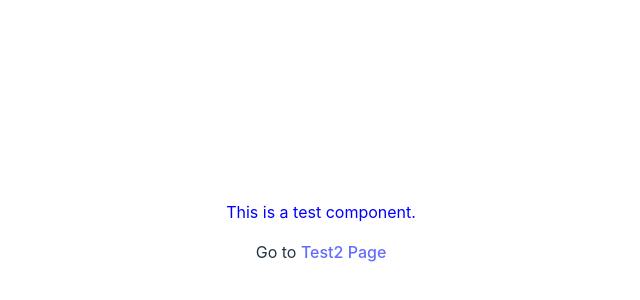
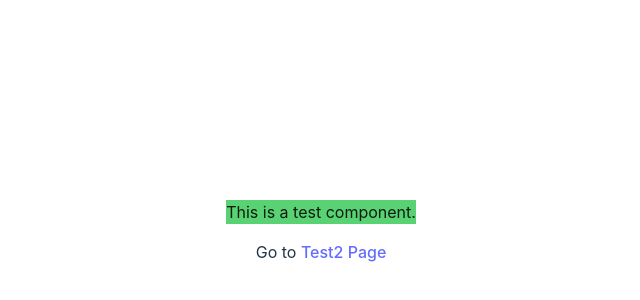
Before and after one commit to kusa-mochi/lite-sns, a React (Vite) app in the folder src/cmd/client/lite-sns-client/: page /test in a window 1280 px wide. Shown: the part 160-460 px from the top of the page, without its empty margins (319-959 px from the left). Built offline with nearby package versions, Linux system fonts and the light colour scheme.

Commit message:
test use of the theme.

```diff
--- a/src/cmd/client/lite-sns-client/src/pages/test.tsx
+++ b/src/cmd/client/lite-sns-client/src/pages/test.tsx
@@ -1,8 +1,11 @@
 import { css } from "@emotion/css"
+import useTheme from "../themes/theme"
 
 export default function Test() {
+    const theme = useTheme("light")
     const testStyle = css`
-        color: blue;
+        color: ${theme?.palette.primary.fontColor};
+        background-color: ${theme?.palette.primary.main};
     `
     return (
         <>
```
